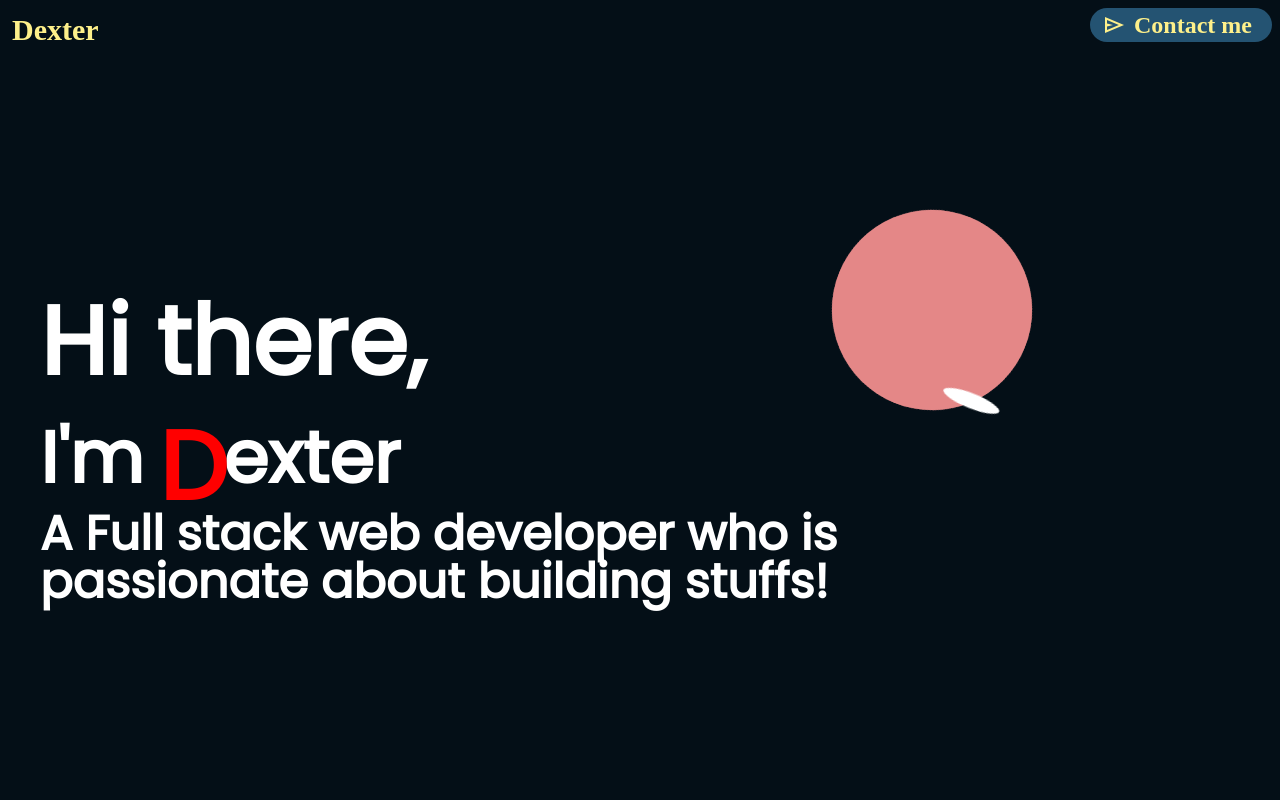
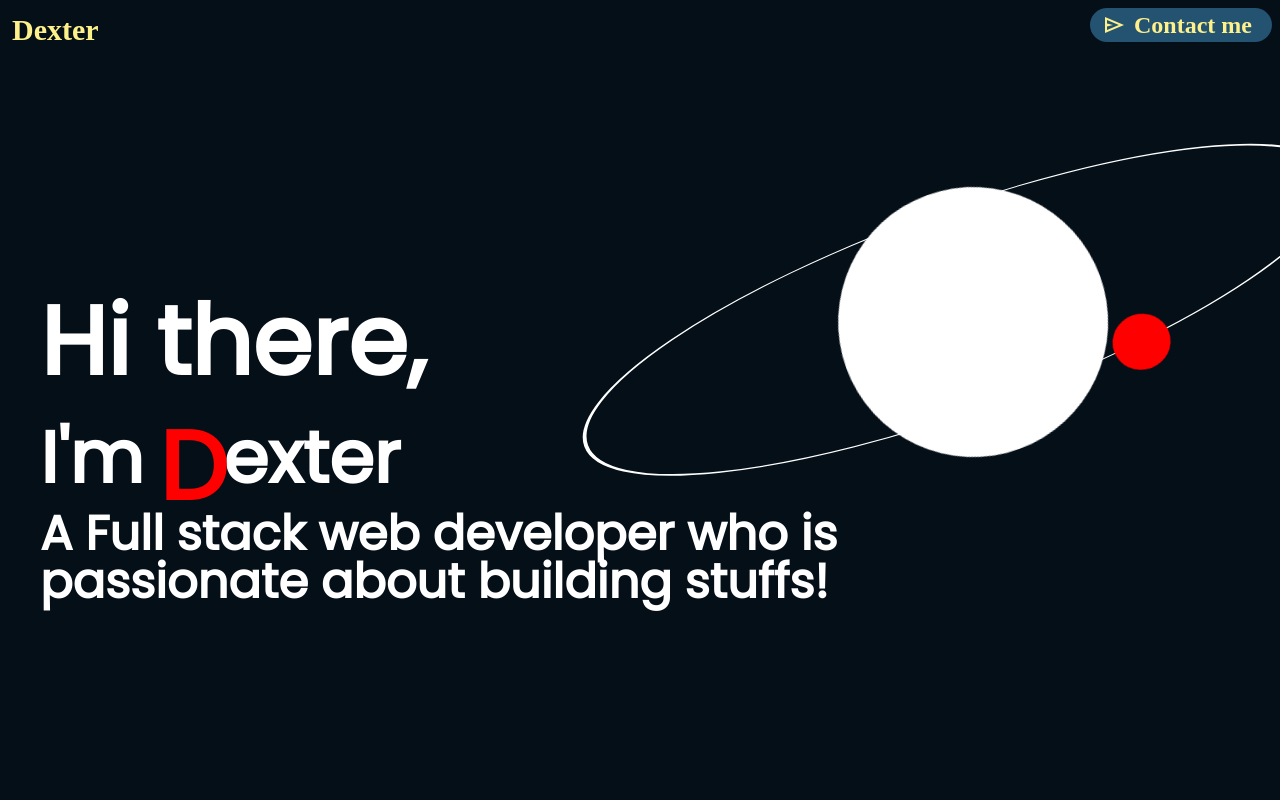
Before and after one commit to dextey/dexter.github.io, a React (Create React App) app: page /about in a window 1280 px wide. Shown: the top 800 px of the page. Built offline with nearby package versions, Linux system fonts and the light colour scheme; a web font is replaced by a local one.

Commit message:
Completed About page | planet added

```diff
--- a/src/Components/About.css
+++ b/src/Components/About.css
@@ -6,7 +6,7 @@
 
 .wipeIn::after,
 .desc::after {
-  animation: wipe 1s ease-out 1.5s forwards;
+  animation: wipe 0.5s ease-out 1s forwards;
   content: "";
   position: absolute;
   top: 0;
@@ -18,11 +18,11 @@
 }
 
 .desc::after {
-  animation-delay: 2.8s;
+  animation-delay: 2s;
   width: 100%;
 }
 .name::after {
-  animation-delay: 2.6s;
+  animation-delay: 1.6s;
 }
 @keyframes wipe {
   0% {
@@ -34,7 +34,7 @@
 }
 
 .letterD {
-  animation: swing 1.3s ease-out 3.7s forwards;
+  animation: swing 1.3s ease-out 2s forwards;
   position: absolute;
   top: -1000px;
   color: red;
@@ -77,114 +77,3 @@
 .about-container {
   position: relative;
 }
-
-.planetPositon {
-  position: absolute;
-  top: 20%;
-  right: 35%;
-}
-
-.planet-container {
-  position: absolute;
-  background: rgb(228, 135, 135);
-  border-radius: 50%;
-  width: 200px;
-  height: 200px;
-  transform: rotateX(40deg), scaleX(4);
-}
-
-.planet {
-  position: absolute;
-  background-color: white;
-  width: 60px;
-  height: 60px;
-  border-radius: 100%;
-  transform: scaleX(0.25);
-  transform: scaleY(0.25);
-  color: red;
-}
-
-.revolve {
-  height: 100%;
-  width: 100%;
-  animation: revo 10s infinite linear;
-}
-
-/* .planet-container {
-  animation: circle 10s infinite linear;
-}
-*/
-@keyframes a {
-  0% {
-    transform: rotateZ(360deg);
-  }
-  100% {
-    transform: rotateZ(0deg);
-  }
-}
-
-@keyframes revo {
-  0% {
-    transform: rotateZ(0deg);
-  }
-  100% {
-    transform: rotateZ(360deg);
-  }
-}
-
-/* .planet::before {
-  position: absolute;
-  content: "";
-  width: 600px;
-  height: 100px;
-
-  border-radius: 100%;
-  top: 25%;
-  left: -110%;
-
-  border: 5px solid white;
-
-  transform-style: preserve-3d;
-  transform: rotate(45deg);
-} */
-
-/* .planet::after {
-  animation: revo 6s linear 0.3s infinite;
-  position: absolute;
-  content: "";
-  width: 50px;
-  height: 50px;
-  background-color: red;
-  border-radius: 100%;
-  top: 35%;
-  left: -10%;
-
-} */
-
-/* @keyframes revo {
-  0% {
-    top: 35%;
-    left: -10%;
-  }
-  25% {
-    top: -65%;
-    left: -80%;
-  }
-  35% {
-    top: -17%;
-    left: 5%;
-  }
-
-  60% {
-    top: 70%;
-    left: 93%;
-  }
-  75% {
-    top: 140%;
-    left: 128%;
-  }
-  100% {
-    top: 35%;
-    left: -10%;
-  }
-} */
--- a/src/Components/About.jsx
+++ b/src/Components/About.jsx
@@ -1,5 +1,6 @@
 import React from "react";
 import "./About.css";
+import Planet from "./Planet";
 
 function About() {
   return (
@@ -21,15 +22,7 @@ function About() {
           </div>
         </div>
       </div>
-      <div className="planetPositon">
-        <div className="planet-container">
-          <div className="revolve">
-            <div className="planet-container">
-              <div className="planet"></div>
-            </div>
-          </div>
-        </div>
-      </div>
+      <Planet />
     </div>
   );
 }
--- /dev/null
+++ b/src/Components/Planet.css
@@ -0,0 +1,131 @@
+.planetPositon {
+  position: absolute;
+  top: 25%;
+  right: 35%;
+  transform: rotateZ(-20deg);
+  z-index: -1000;
+}
+
+.sun {
+  animation: popInSun 0.3s ease-out 3.6s forwards;
+
+  position: absolute;
+  opacity: 0;
+
+  left: -17%;
+  top: -10%;
+  width: 270px;
+  height: 270px;
+  background-color: rgb(255, 255, 255);
+  border-radius: 100%;
+}
+
+.planet-container {
+  animation: popIn 0.3s ease-out 3.5s forwards;
+  position: absolute;
+  /* background: rgb(228, 135, 135); */
+  border-radius: 50%;
+  /* width: 200px; */
+  /* height: 200px; */
+  transform: scaleX(4);
+  /* transform: rotateY(40deg); */
+}
+
+.planet {
+  /* position: absolute; */
+  animation: popInPlanet 0.3s ease-out 3.8s forwards;
+  background-color: rgb(255, 0, 0);
+  width: 3.5rem;
+  height: 3.5rem;
+  border-radius: 100%;
+  opacity: 0;
+}
+
+.revolve {
+  height: 100%;
+  width: 100%;
+  animation: revo 10s infinite linear;
+}
+
+.revolve-container {
+  width: 3.5rem;
+  height: 3.5rem;
+  animation: a 10s infinite linear;
+}
+
+@keyframes a {
+  0% {
+    transform: rotateZ(360deg);
+  }
+  100% {
+    transform: rotateZ(0deg);
+  }
+}
+
+@keyframes revo {
+  0% {
+    transform: rotateZ(0deg);
+  }
+  100% {
+    transform: rotateZ(360deg);
+  }
+}
+
+.planetIndex {
+  position: absolute;
+  width: 100%;
+  height: 100%;
+  /* background-color: aqua; */
+  animation: switchBack 10s infinite;
+}
+
+@keyframes switchBack {
+  0% {
+    z-index: 10;
+  }
+
+  10% {
+    z-index: -99;
+  }
+
+  30%,
+  100% {
+    z-index: 10;
+  }
+}
+
+@keyframes popIn {
+  0% {
+    height: 0;
+    width: 0;
+    border: 1px solid white;
+  }
+
+  100% {
+    border: 1px solid white;
+    height: 200px;
+    width: 200px;
+  }
+}
+@keyframes popInPlanet {
+  0% {
+    transform: scaleX(0);
+  }
+
+  100% {
+    transform: scaleX(0.26);
+    opacity: 1;
+  }
+}
+
+@keyframes popInSun {
+  0% {
+    transform: scale(0);
+    opacity: 0;
+  }
+
+  100% {
+    opacity: 1;
+    transform: scaleX(0.25);
+  }
+}
--- /dev/null
+++ b/src/Components/Planet.jsx
@@ -0,0 +1,20 @@
+import React from "react";
+import "./Planet.css";
+function Planet() {
+  return (
+    <div className="planetPositon">
+      <div className="planet-container">
+        <div className="sun"></div>
+        <div className="planetIndex">
+          <div className="revolve">
+            <div className="revolve-container">
+              <div className="planet"></div>
+            </div>
+          </div>
+        </div>
+      </div>
+    </div>
+  );
+}
+
+export default Planet;
--- a/src/index.css
+++ b/src/index.css
@@ -3,6 +3,11 @@
 @import url("https://fonts.googleapis.com/css2?family=Poppins&display=swap");
 @import url("https://fonts.googleapis.com/css2?family=Rampart+One&display=swap");
 @import url("https://fonts.googleapis.com/css2?family=RocknRoll+One&display=swap");
+
+html,
+body {
+  overflow-x: hidden;
+}
 
 body {
   background-color: #040f17;
```
